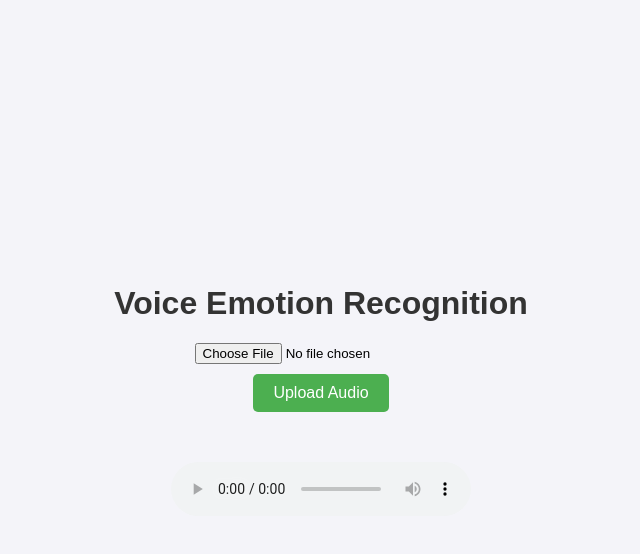
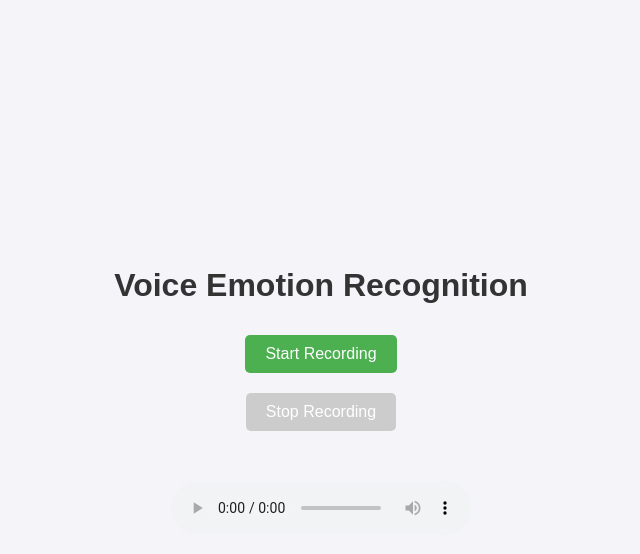
Before and after one commit to StephenJudeD/speech_emotion_nueral_network_llm_interpratation, a Flask app: page / in a window 1280 px wide. Shown: the top 554 px of the page, without its empty margins (319-959 px from the left). Run offline with Flask 2, Linux system fonts and the light colour scheme; parts of the project's set-up code (start-up, migrations or seed data) failed here and were passed over.

Commit message:
Update index.html

```diff
--- a/templates/index.html
+++ b/templates/index.html
@@ -9,14 +9,11 @@
 <body>
     <h1>Voice Emotion Recognition</h1>
 
-    <!-- Input for any audio upload -->
-    <input type="file" id="audioInput" accept="audio/*" name="audio">
-    <button id="uploadButton">Upload Audio</button>
-    <button id="predictButton" style="display:none;">Predict Emotion</button> <!-- Initially hidden -->
-
-    <div id="status"></div> <!-- Status messages -->
-    <audio id="audioPlayback" controls></audio> <!-- Playback the audio -->
-    <div id="response"></div> <!-- Area to display predictions -->
+    <button id="startRecording">Start Recording</button>
+    <button id="stopRecording" disabled>Stop Recording</button>
+    <div id="status"></div>
+    <audio id="audioPlayback" controls></audio>
+    <div id="response"></div>
 
     <script src="{{ url_for('static', filename='script.js') }}"></script>
 </body>
```
